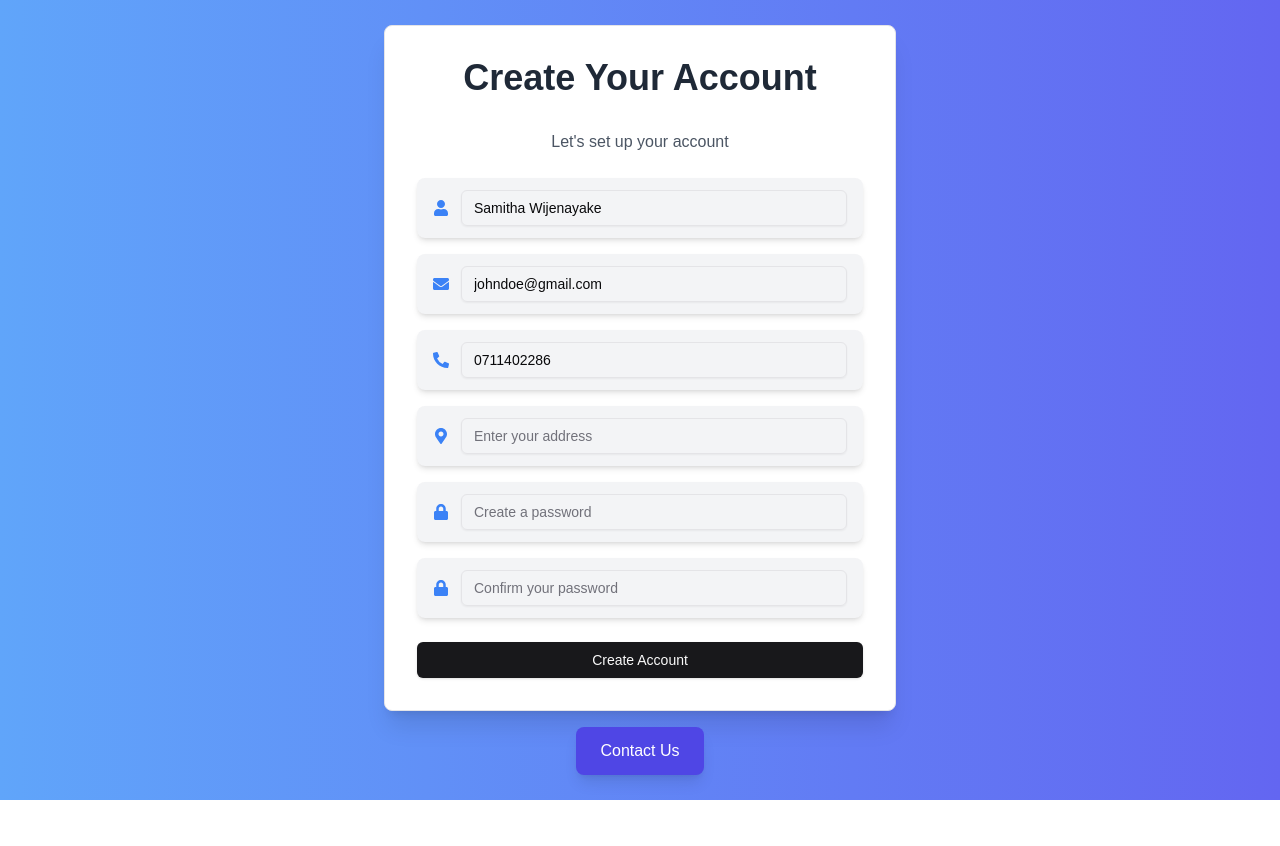
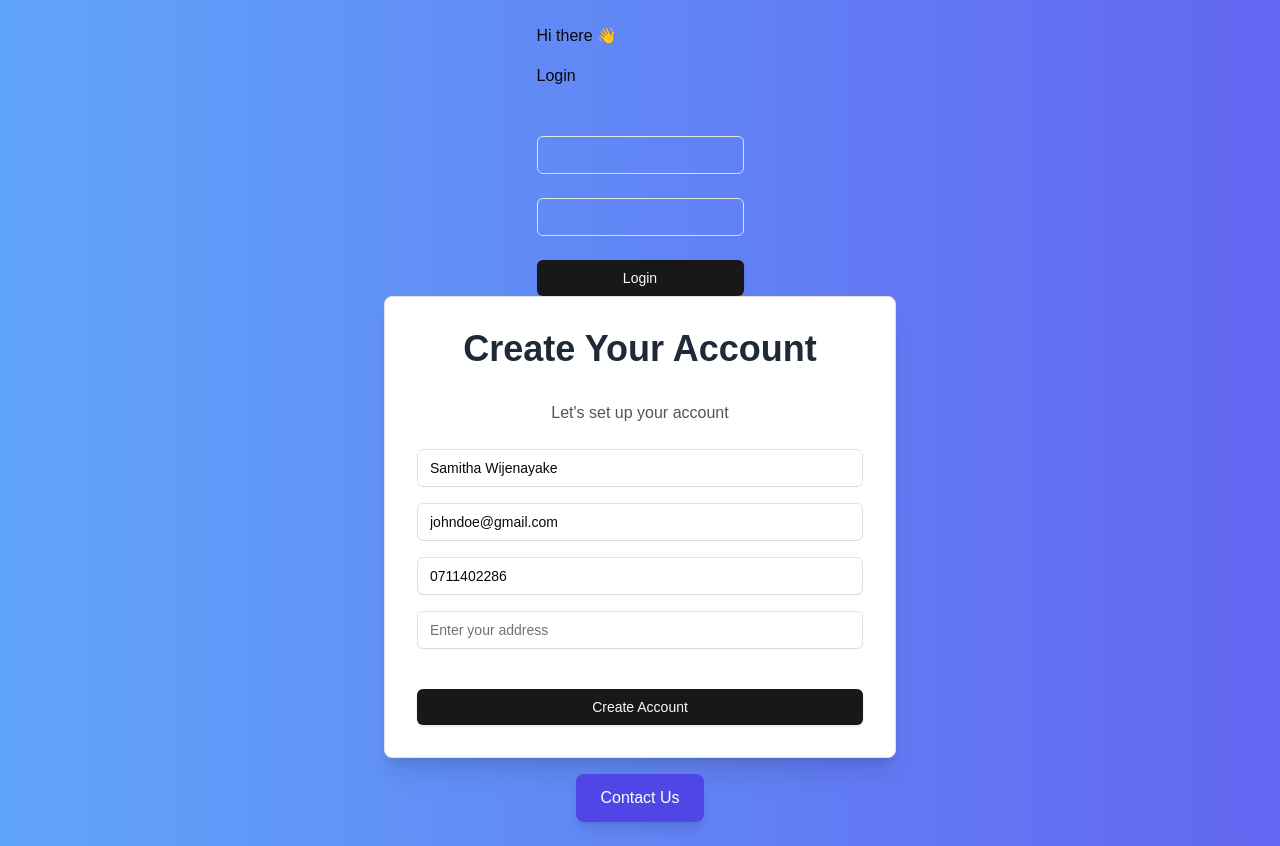
Before and after one commit to Team-DeltaX/ead-frontend, a Next.js app: page /auth in a window 1280 px wide. Before the commit the page ends 800 px from the top, so only its background shows below. Built offline with nearby package versions, Linux system fonts and the light colour scheme.

Commit message:
create login form

```diff
--- a/app/(auth)/auth/page.tsx
+++ b/app/(auth)/auth/page.tsx
@@ -2,6 +2,7 @@
 import RegisterForm from '@/components/forms/RegistrationForm';
 import { Card } from '@/components/ui/card';
 import { useRouter } from 'next/navigation';
+import LoginForm from '@/components/forms/LoginForm';
 
 import React from 'react'
 
@@ -18,6 +19,9 @@ const Page = () => {
 
   return (
     <div className="min-h-screen flex flex-col items-center justify-center bg-gradient-to-r from-blue-400 to-indigo-500 p-6">
+
+      <LoginForm />
+
       <Card className="w-full max-w-lg bg-white rounded-lg shadow-xl p-8 mb-4">
         <h1 className="text-4xl font-bold text-center text-gray-800 mb-8">
           Create Your Account
--- a/components/CustomFormFeild.tsx
+++ b/components/CustomFormFeild.tsx
@@ -1,46 +1,132 @@
-import React from "react";
-import { Controller } from "react-hook-form";
-import { Input } from "@/components/ui/input";
+/* eslint-disable no-unused-vars */
+import { E164Number } from "libphonenumber-js/core";
+import Image from "next/image";
+import { Control } from "react-hook-form";
+import PhoneInput from "react-phone-number-input";
+
+import { Checkbox } from "./ui/checkbox";
+import {
+  FormControl,
+  FormField,
+  FormItem,
+  FormLabel,
+  FormMessage,
+} from "./ui/form";
+import { Input } from "./ui/input";
+import { Select, SelectContent, SelectTrigger, SelectValue } from "./ui/select";
+import { Textarea } from "./ui/textarea";
 
 export enum FormFieldType {
   INPUT = "input",
-  PASSWORD = "password",
+  TEXTAREA = "textarea",
+  PHONE_INPUT = "phoneInput",
+  SELECT = "select",
+  SKELETON = "skeleton",
 }
 
-interface CustomFormFieldProps {
+interface CustomProps {
+  control: Control<any>;
   name: string;
-  control: any; // React Hook Form's `control` object
+  label?: string;
+  placeholder?: string;
+  iconSrc?: string;
+  iconAlt?: string;
+  disabled?: boolean;
+  dateFormat?: string;
+  showTimeSelect?: boolean;
+  children?: React.ReactNode;
+  renderSkeleton?: (field: any) => React.ReactNode;
   fieldType: FormFieldType;
-  placeholder: string;
-  icon?: React.ReactNode; // Optional icon to display in the field
-  error?: string; // Validation error message
 }
 
-const CustomFormField: React.FC<CustomFormFieldProps> = ({
-  name,
-  control,
-  fieldType,
-  placeholder,
-  icon,
-  error,
-}) => {
+const RenderInput = ({ field, props }: { field: any; props: CustomProps }) => {
+  switch (props.fieldType) {
+    case FormFieldType.INPUT:
+      return (
+        <div className="flex rounded-md border border-dark-500 bg-dark-400">
+          {props.iconSrc && (
+            <Image
+              src={props.iconSrc}
+              height={24}
+              width={24}
+              alt={props.iconAlt || "icon"}
+              className="ml-2"
+            />
+          )}
+          <FormControl>
+            <Input
+              placeholder={props.placeholder}
+              {...field}
+              className="shad-input border-0"
+            />
+          </FormControl>
+        </div>
+      );
+    case FormFieldType.TEXTAREA:
+      return (
+        <FormControl>
+          <Textarea
+            placeholder={props.placeholder}
+            {...field}
+            className="shad-textArea"
+            disabled={props.disabled}
+          />
+        </FormControl>
+      );
+    case FormFieldType.PHONE_INPUT:
+      return (
+        <FormControl>
+          <PhoneInput
+            defaultCountry="US"
+            placeholder={props.placeholder}
+            international
+            withCountryCallingCode
+            value={field.value as E164Number | undefined}
+            onChange={field.onChange}
+            className="input-phone"
+          />
+        </FormControl>
+      );
+
+
+    case FormFieldType.SELECT:
+      return (
+        <FormControl>
+          <Select onValueChange={field.onChange} defaultValue={field.value}>
+            <FormControl>
+              <SelectTrigger className="shad-select-trigger">
+                <SelectValue placeholder={props.placeholder} />
+              </SelectTrigger>
+            </FormControl>
+            <SelectContent className="shad-select-content">
+              {props.children}
+            </SelectContent>
+          </Select>
+        </FormControl>
+      );
+    case FormFieldType.SKELETON:
+      return props.renderSkeleton ? props.renderSkeleton(field) : null;
+    default:
+      return null;
+  }
+};
+
+const CustomFormField = (props: CustomProps) => {
+  const { control, name, label } = props;
+
   return (
-    <div>
-      <div
-        className={`flex items-center space-x-3 bg-gray-100 rounded-lg px-4 py-3 shadow-md ${
-          error ? "ring-2 ring-red-500" : "focus-within:ring-2 focus-within:ring-blue-500"
-        }`}
-      >
-        {icon && <div className="text-blue-500">{icon}</div>}
-        <Input
-          type={fieldType === FormFieldType.PASSWORD ? "password" : "text"}
-          placeholder={placeholder}
-          {...control.register(name)}
-          className="bg-transparent w-full outline-none placeholder-gray-400"
-        />
-      </div>
-      {error && <p className="text-red-500 text-sm mt-1">{error}</p>}
-    </div>
+    <FormField
+      control={control}
+      name={name}
+      render={({ field }) => (
+        <FormItem className="flex-1">
+
+          <RenderInput field={field} props={props} />
+
+          <FormMessage className="shad-error" />
+        </FormItem>
+      )}
+    />
   );
 };
 
--- a/components/LoginDialog.tsx
+++ b/components/LoginDialog.tsx
@@ -1,15 +1,57 @@
-import React from 'react'
-import { Dialog, DialogTrigger } from './ui/dialog'
-import { Button } from './ui/button'
+import { Button } from "@/components/ui/button"
+import {
+  Dialog,
+  DialogContent,
+  DialogDescription,
+  DialogFooter,
+  DialogHeader,
+  DialogTitle,
+  DialogTrigger,
+} from "@/components/ui/dialog"
+import { Input } from "@/components/ui/input"
+import { Label } from "@/components/ui/label"
+import { FormField } from "./ui/form"
+import CustomFormField from "./CustomFormFeild"
 
 const LoginDialog = () => {
   return (
-      <Dialog>
-          <DialogTrigger asChild>
-              <Button>
-
-              </Button>
-          </DialogTrigger>
+    <Dialog>
+      <DialogTrigger asChild>
+        <Button variant="outline">Login</Button>
+      </DialogTrigger>
+      <DialogContent className="sm:max-w-[425px]">
+        <DialogHeader>
+          <DialogTitle>Login</DialogTitle>
+          <DialogDescription>
+            Enter your credentials to access your account.
+          </DialogDescription>
+        </DialogHeader>
+        <div className="grid gap-4 py-4">
+          <div className="grid grid-cols-4 items-center gap-4">
+           <CustomFormField
+            name="email"
+            control={control}
+            fieldType={FormFieldType.INPUT}
+            placeholder="Email"
+            icon={<MailIcon />}
+            error={errors.email?.message}
+          />
+          </div>
+          <div className="grid grid-cols-4 items-center gap-4">
+            <Label htmlFor="username" className="text-right">
+              Username
+            </Label>
+            <Input
+              id="username"
+              defaultValue="@peduarte"
+              className="col-span-3"
+            />
+          </div>
+        </div>
+        <DialogFooter>
+          <Button type="submit">Save changes</Button>
+        </DialogFooter>
+      </DialogContent>
     </Dialog>
   )
 }
--- a/components/SubmitButton.tsx
+++ b/components/SubmitButton.tsx
@@ -18,7 +18,7 @@ const SubmitButton = ({ isLoading, className, children }: ButtonProps) => {
       {isLoading ? (
         <div className="flex items-center gap-4">
           <Image
-            src="/assets/icons/loader.svg"
+            src="/assets/image/loader.svg"
             alt="loader"
             width={24}
             height={24}
--- /dev/null
+++ b/components/forms/LoginForm.tsx
@@ -0,0 +1,77 @@
+"use client";
+import { zodResolver } from "@hookform/resolvers/zod";
+import { useRouter } from "next/navigation";
+import { useState } from "react";
+import { useForm } from "react-hook-form";
+import { z } from "zod";
+import { Form } from "@/components/ui/form";
+import CustomFormField, { FormFieldType } from "../CustomFormFeild";
+import SubmitButton from "../SubmitButton";
+
+const LoginForm = () => {
+
+    const router = useRouter();
+    const [isLoading, setIsLoading] = useState(false);
+
+    const UserFormValidation = z.object({
+        email: z.string().email("Invalid email address"),
+        password: z.string().min(8, "Password must be at least 8 characters"),
+    });
+
+
+    const form = useForm<z.infer<typeof UserFormValidation>>({
+        resolver: zodResolver(UserFormValidation),
+        defaultValues: {
+            email: "",
+            password: "",
+        },
+    });
+
+    const onSubmit = async (values: z.infer<typeof UserFormValidation>) => {
+        setIsLoading(true);
+
+        try {
+            const user = {
+
+                email: values.email,
+                password: values.password
+            };
+
+
+        } catch (error) {
+            console.log(error);
+        }
+
+        setIsLoading(false);
+    };
+
+    return (
+        <Form {...form}>
+            <form onSubmit={form.handleSubmit(onSubmit)} className="flex-1 space-y-6">
+                <section className="mb-12 space-y-4">
+                    <h1 className="header">Hi there 👋</h1>
+                    <p className="text-dark-700">Login</p>
+                </section>
+
+                <CustomFormField
+                    fieldType={FormFieldType.INPUT}
+                    control={form.control}
+                    name="email"
+                    label="Email"
+
+                />
+                <CustomFormField
+                    fieldType={FormFieldType.INPUT}
+                    control={form.control}
+                    name="password"
+                    label="Password"
+                />
+                <SubmitButton isLoading={isLoading}>Login</SubmitButton>
+            </form>
+        </Form>
+    )
+
+
+}
+
+export default LoginForm;
--- a/package.json
+++ b/package.json
@@ -30,6 +30,7 @@
     "clsx": "^2.1.1",
     "embla-carousel-autoplay": "^8.3.1",
     "embla-carousel-react": "^8.3.1",
+    "libphonenumber-js": "^1.11.15",
     "lucide-react": "^0.453.0",
     "next": "^15.0.1",
     "react": "19.0.0-rc-69d4b800-20241021",
@@ -37,6 +38,7 @@
     "react-hook-form": "^7.53.2",
     "react-hot-toast": "^2.4.1",
     "react-icons": "^5.3.0",
+    "react-phone-number-input": "^3.4.9",
     "tailwind-merge": "^2.5.4",
     "tailwindcss-animate": "^1.0.7",
     "zod": "^3.23.8"
```
Also changed, not shown: public/assets/image/loader.svg (added), 1 other file (tests, documents, lock files or other folders).
